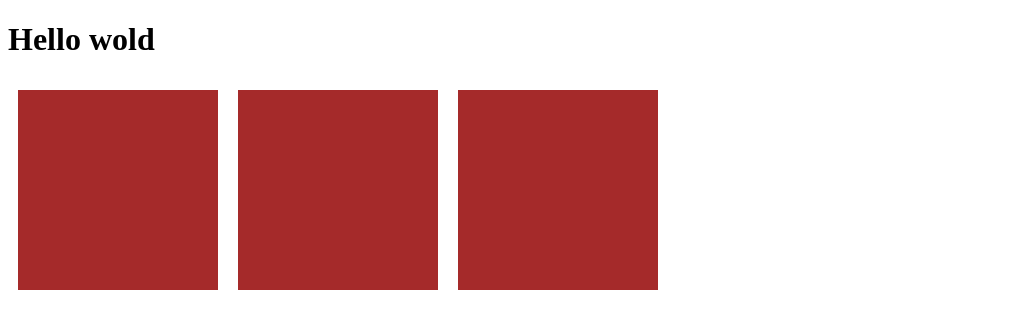
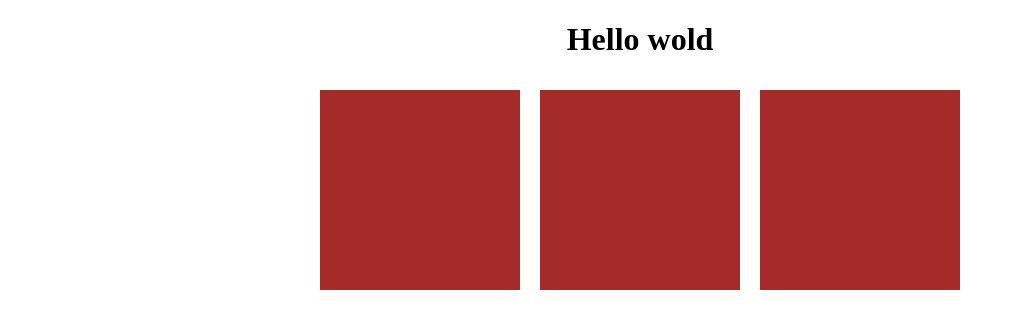
Before and after one commit to Vitor1112/Teste1, a plain HTML site: page src/index.html in a window 1280 px wide. Shown: the whole page, without its empty margins (0-1015 px from the left). Drawn offline with Linux system fonts and the light colour scheme.

Commit message:
atualização

```diff
--- a/src/index.html
+++ b/src/index.html
@@ -13,8 +13,11 @@
         }
         .caixa{
             display: flex;
+            justify-content: center;
         }
-
+        h1{
+            text-align: center;
+        }
     </style>
 </head>
 <body>
```
